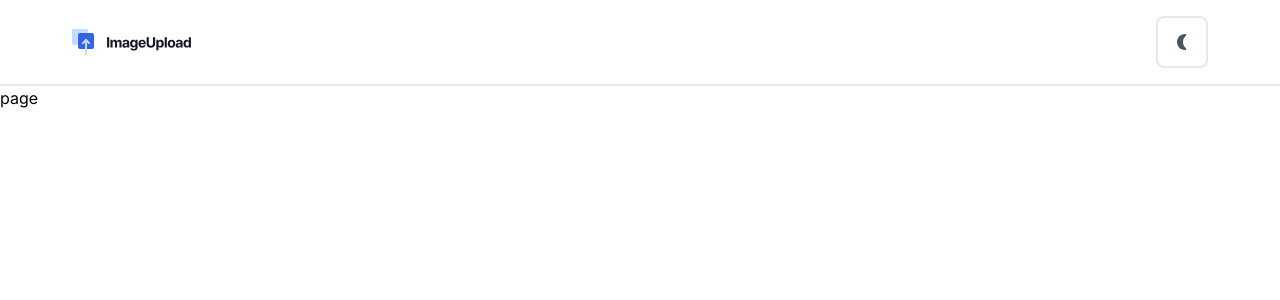
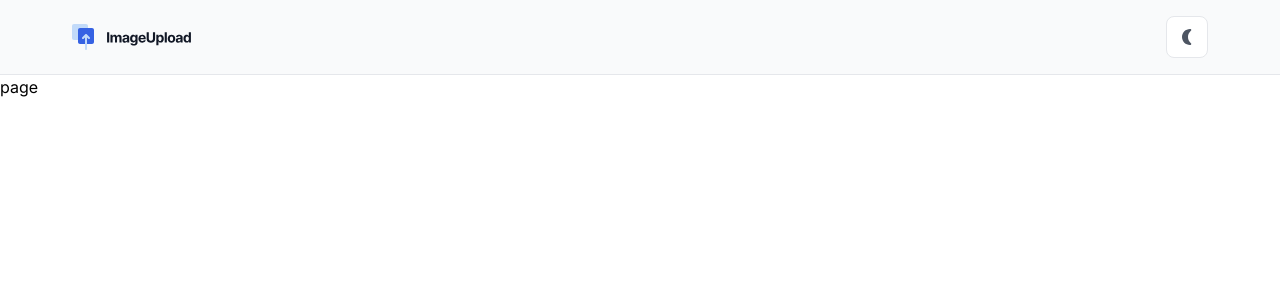
Before and after one commit to EdiedRamos/image-upload, a Next.js app: page / in a window 1280 px wide. Shown: the top 300 px of the page. Built offline with nearby package versions, Linux system fonts and the light colour scheme.

Commit message:
style: update header dark mode colors

```diff
--- a/src/components/ThemeToggle.tsx
+++ b/src/components/ThemeToggle.tsx
@@ -49,8 +49,15 @@ export const ThemeToggle = () => {
   }, []);
 
   return (
-    <button onClick={handleTheme} className="border-2 rounded-lg p-3">
-      {theme === "light" ? <Moon /> : <Sun />}
+    <button
+      onClick={handleTheme}
+      className="border-[1px] dark:border-cc-outer-space-light bg-cc-white dark:bg-cc-outer-space rounded-lg p-2"
+    >
+      {theme === "light" ? (
+        <Moon className="text-cc-outer-space" />
+      ) : (
+        <Sun className="text-white" />
+      )}
     </button>
   );
 };
--- a/src/images/Moon.tsx
+++ b/src/images/Moon.tsx
@@ -1,4 +1,8 @@
-export const Moon = () => {
+interface Props {
+  className?: string;
+}
+
+export const Moon = ({ className = "" }: Props) => {
   return (
     <svg
       width="24"
@@ -6,12 +10,13 @@ export const Moon = () => {
       viewBox="0 0 24 24"
       fill="none"
       xmlns="http://www.w3.org/2000/svg"
+      className={className}
     >
       <path
         fillRule="evenodd"
         clipRule="evenodd"
         d="M15 4C15.292 4 15.438 4 15.5781 4.04183C16.192 4.22522 16.4775 4.93111 16.1637 5.48976C16.0921 5.61719 15.8744 5.82779 15.4389 6.249C13.935 7.70352 13 9.74257 13 12C13 14.2574 13.935 16.2965 15.4389 17.751C15.8744 18.1722 16.0921 18.3828 16.1637 18.5102C16.4775 19.0689 16.192 19.7748 15.5781 19.9582C15.438 20 15.292 20 15 20V20C10.5817 20 7 16.4183 7 12C7 7.58172 10.5817 4 15 4V4Z"
-        fill="#4D5562"
+        fill="currentColor"
       />
     </svg>
   );
--- a/src/images/Sun.tsx
+++ b/src/images/Sun.tsx
@@ -1,65 +1,63 @@
-export const Sun = () => {
+interface Props {
+  className?: string;
+}
+
+export const Sun = ({ className = "" }: Props) => {
   return (
     <svg
+      className={className}
       width="24"
       height="24"
       viewBox="0 0 24 24"
-      fill="none"
+      fill="currentColor"
+      stroke="currentColor"
       xmlns="http://www.w3.org/2000/svg"
     >
-      <circle cx="12" cy="12" r="4" fill="#F9FAFB" fillOpacity="0.8" />
+      <circle cx="12" cy="12" r="4" fillOpacity="0.8" />
       <path
         d="M12 5V3"
-        stroke="#F9FAFB"
         strokeOpacity="0.8"
         strokeWidth="2"
         strokeLinecap="round"
       />
       <path
         d="M12 21V19"
-        stroke="#F9FAFB"
         strokeOpacity="0.8"
         strokeWidth="2"
         strokeLinecap="round"
       />
       <path
         d="M16.95 7.04996L18.3643 5.63574"
-        stroke="#F9FAFB"
         strokeOpacity="0.8"
         strokeWidth="2"
         strokeLinecap="round"
       />
       <path
         d="M5.63608 18.3644L7.05029 16.9502"
-        stroke="#F9FAFB"
         strokeOpacity="0.8"
         strokeWidth="2"
         strokeLinecap="round"
       />
       <path
         d="M19 12L21 12"
-        stroke="#F9FAFB"
         strokeOpacity="0.8"
         strokeWidth="2"
         strokeLinecap="round"
       />
       <path
         d="M3 12L5 12"
-        stroke="#F9FAFB"
         strokeOpacity="0.8"
         strokeWidth="2"
         strokeLinecap="round"
       />
       <path
         d="M16.95 16.95L18.3643 18.3643"
-        stroke="#F9FAFB"
         strokeOpacity="0.8"
         strokeWidth="2"
         strokeLinecap="round"
       />
       <path
         d="M5.63608 5.63559L7.05029 7.0498"
-        stroke="#F9FAFB"
         strokeOpacity="0.8"
         strokeWidth="2"
         strokeLinecap="round"
--- a/src/layout/Header.tsx
+++ b/src/layout/Header.tsx
@@ -3,8 +3,8 @@ import { ThemeToggle } from "@/components";
 
 export const Header = () => {
   return (
-    <header className="dark:bg-red-500  flex flex-wrap items-center justify-between px-[72px] py-4 border-b-2">
-      <Logo />
+    <header className="bg-cc-ghost-white dark:bg-cc-midnight-blue  flex flex-wrap items-center justify-between px-[72px] py-4 border-b-[1px]">
+      <Logo className="text-cc-eerie-black dark:text-cc-ghost-white" />
       <ThemeToggle />
     </header>
   );
--- a/tailwind.config.ts
+++ b/tailwind.config.ts
@@ -9,6 +9,17 @@ const config: Config = {
   ],
   theme: {
     extend: {
+      colors: {
+        "cc-royal-blue": "#3662E3",
+        "cc-very-light-azure": "#C2DAF9",
+        "cc-eerie-black": "#121826",
+        "cc-platinum": "#E5E7EB",
+        "cc-white": "#FFFFFF",
+        "cc-ghost-white": "#F9FAFB",
+        "cc-midnight-blue": "#212936",
+        "cc-outer-space": "#4D5562",
+        "cc-outer-space-light": "#6c7484",
+      },
       backgroundImage: {
         "gradient-radial": "radial-gradient(var(--tw-gradient-stops))",
         "gradient-conic":
```
Also changed, not shown: src/images/Logo.tsx (+7 -2 lines).
